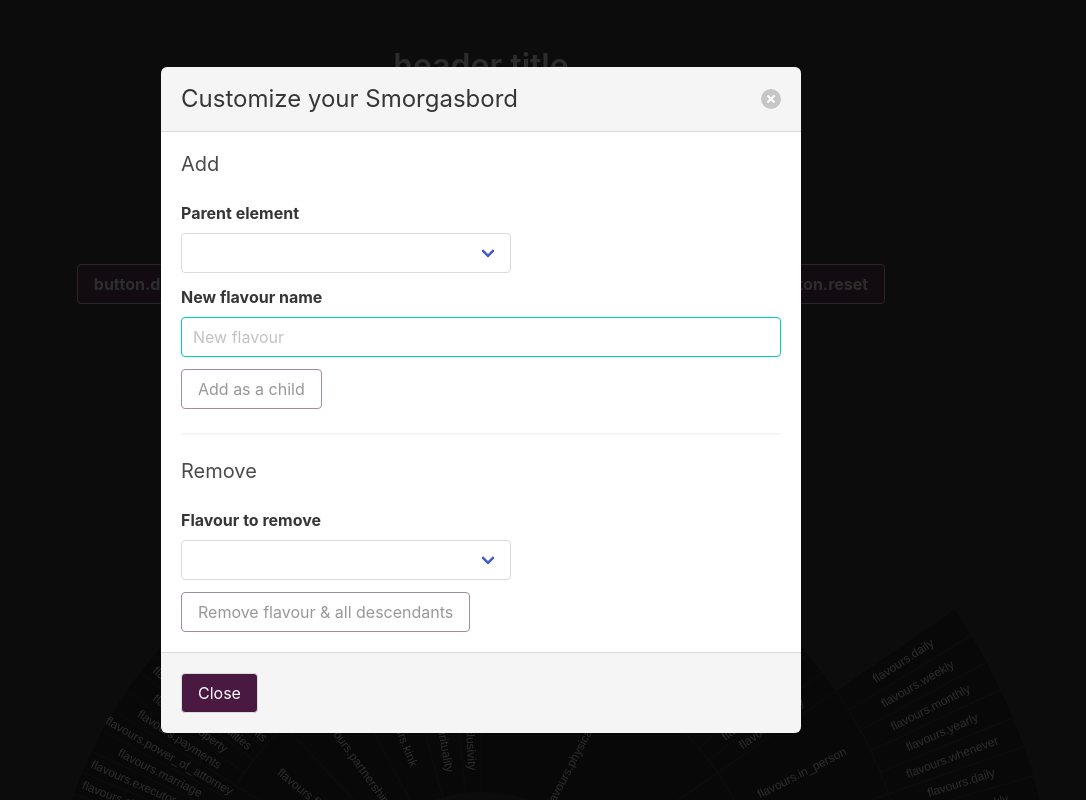
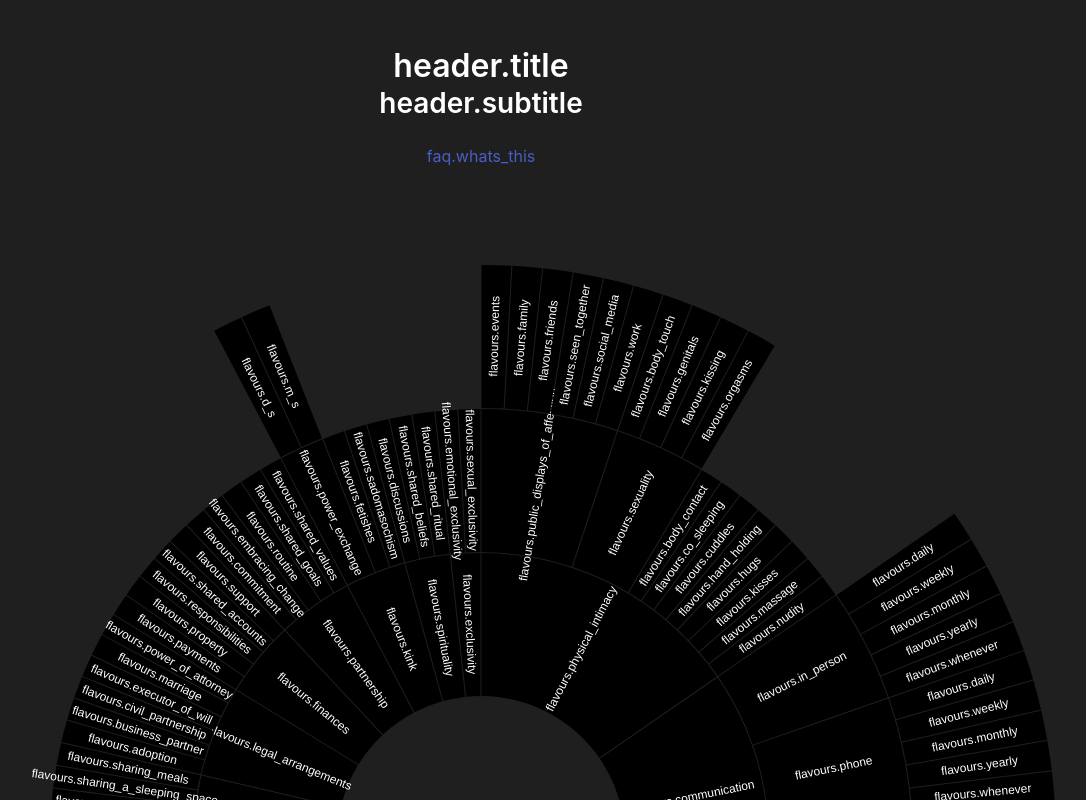
Before and after one commit to duizendnegen/sunburst-smorgasbord, a React (Create React App) app: page / in a window 1280 px wide. Shown: the top 800 px of the page, without its empty margins (159-1245 px from the left). Built offline with nearby package versions, Linux system fonts and the light colour scheme; the HTML template or start-up script is replaced by a standard one.

Commit message:
Display existing hierarchy more clearly in edit form

```diff
--- a/src/App.tsx
+++ b/src/App.tsx
@@ -18,7 +18,7 @@ const App = () => {
 
   const [flavours, setFlavours] = useState<Flavour[]>([]);
   const [hierarchicalFlavours, setHierarchicalFlavours] = useState<d3.HierarchyNode<Flavour>>();
-  const [editModalActive, setEditModalActive] = useState<boolean>(true);
+  const [editModalActive, setEditModalActive] = useState<boolean>(false);
 
   const changeLanguage = (lang) => {
     i18n.changeLanguage(lang);
@@ -184,21 +184,13 @@ const App = () => {
           </p>
         </div>
       </section>
+      <EditModal
+        isActive={editModalActive}
+        flavours={flavours}
+        hierarchicalFlavours={hierarchicalFlavours}
+        onChange={handleEditModalChange}
+        onClose={toggleEditMode}></EditModal>
       <section className="section">
-        <div className="container content">
-          <div className="buttons has-addons is-centered mb-6">
-            <ExportAsImageButton></ExportAsImageButton>
-            <ExportAsJsonButton flavours={flavours}></ExportAsJsonButton>
-            <ImportJsonButton onUpload={importNewFlavours}></ImportJsonButton>
-            <EditButton onClick={toggleEditMode}></EditButton>
-            <ResetButton onReset={resetFlavours}></ResetButton>
-          </div>
-        </div>
-        <EditModal
-          isActive={editModalActive}
-          flavours={flavours}
-          onChange={handleEditModalChange}
-          onClose={toggleEditMode}></EditModal>
         <div className="container content has-text-centered">
           <Smorgasbord
             hierarchicalFlavours={hierarchicalFlavours}
--- a/src/components/AddFlavourForm/AddFlavourForm.tsx
+++ b/src/components/AddFlavourForm/AddFlavourForm.tsx
@@ -4,10 +4,10 @@ import Flavour from "../../interfaces";
 
 interface AddFlavourFormProps {
   onAdd: (name: string, parentUuid: string) => void;
-  flavours: Flavour[];
+  hierarchicalFlavours: d3.HierarchyNode<Flavour>;
 }
 
-const AddFlavourForm = ({ onAdd, flavours } : AddFlavourFormProps) => {
+const AddFlavourForm = ({ onAdd, hierarchicalFlavours } : AddFlavourFormProps) => {
   const { t } = useTranslation();
 
   const [parentUuidToAddFlavourTo, setparentUuidToAddFlavourTo] = useState('');
@@ -19,6 +19,18 @@ const AddFlavourForm = ({ onAdd, flavours } : AddFlavourFormProps) => {
     setNewFlavourName('');
   }
 
+  const getLabelForFlavour = (flavour: d3.HierarchyNode<Flavour>) => {
+    if(!flavour.parent) {
+      return flavour.data.key ? t(`flavours.${flavour.data.key}`) : flavour.data.name;
+    }
+
+    return flavour
+      .ancestors()
+      .reverse()
+      .slice(1)
+      .map((ancestor) => ancestor.data.key ? t(`flavours.${ancestor.data.key}`) : ancestor.data.name).join(" > ");
+  }
+
   return (
     <div>
       <div className="field">
@@ -27,11 +39,11 @@ const AddFlavourForm = ({ onAdd, flavours } : AddFlavourFormProps) => {
           <div className="select">
             <select value={parentUuidToAddFlavourTo} onChange={(e) => setparentUuidToAddFlavourTo(e.target.value)}>
               <option value=''></option>
-              {flavours.map((flavour) => (
-                <option value={flavour.uuid} key={flavour.uuid}>
-                  { flavour.key ? t('flavours.' + flavour.key) : flavour.name }
+              {hierarchicalFlavours ? hierarchicalFlavours.descendants().map((flavour) => (
+                <option value={flavour.data.uuid} key={flavour.data.uuid}>
+                  {getLabelForFlavour(flavour)}
                 </option>
-              ))}
+              )) : ''}
             </select>
           </div>
         </div>
--- a/src/components/EditModal/EditModal.tsx
+++ b/src/components/EditModal/EditModal.tsx
@@ -6,11 +6,12 @@ import RemoveFlavourForm from '../RemoveFlavourForm/RemoveFlavourForm';
 interface EditModalProps {
   isActive: boolean;
   flavours: Flavour[];
+  hierarchicalFlavours: d3.HierarchyNode<Flavour>;
   onClose: () => void;
   onChange: (data: Flavour[]) => void;
 }
 
-const EditModal = ({ isActive, flavours, onClose, onChange } : EditModalProps) => {
+const EditModal = ({ isActive, flavours, hierarchicalFlavours, onClose, onChange } : EditModalProps) => {
   const addNewFlavour = (newFlavourName, parentUuidToAddFlavourTo) => {
     let flavour = {
       "uuid": uuidv4(),
@@ -50,13 +51,13 @@ const EditModal = ({ isActive, flavours, onClose, onChange } : EditModalProps) =
         <section className="modal-card-body">
           <h3 className="subtitle is-5">Add</h3>
           <AddFlavourForm
-            flavours={flavours}
+            hierarchicalFlavours={hierarchicalFlavours}
             onAdd={addNewFlavour}
           ></AddFlavourForm>
           <hr></hr>
           <h3 className="subtitle is-5">Remove</h3>
           <RemoveFlavourForm
-            flavours={flavours}
+            hierarchicalFlavours={hierarchicalFlavours}
             onRemove={removeFlavourAndDescendents}
           ></RemoveFlavourForm>
         </section>
--- a/src/components/RemoveFlavourForm/RemoveFlavourForm.tsx
+++ b/src/components/RemoveFlavourForm/RemoveFlavourForm.tsx
@@ -4,10 +4,10 @@ import Flavour from "../../interfaces";
 
 interface RemoveFlavourFormProps {
   onRemove: (uuid: string) => void;
-  flavours: Flavour[];
+  hierarchicalFlavours: d3.HierarchyNode<Flavour>;
 }
 
-const RemoveFlavourForm = ({ onRemove, flavours } : RemoveFlavourFormProps) => {
+const RemoveFlavourForm = ({ onRemove, hierarchicalFlavours } : RemoveFlavourFormProps) => {
   const { t } = useTranslation();
 
   const [flavourToRemove, setFlavourToRemove] = useState('');
@@ -15,6 +15,18 @@ const RemoveFlavourForm = ({ onRemove, flavours } : RemoveFlavourFormProps) => {
   const removeFlavour = () => {
     onRemove(flavourToRemove);
     setFlavourToRemove('');
+  }
+
+  const getLabelForFlavour = (flavour: d3.HierarchyNode<Flavour>) => {
+    if(!flavour.parent) {
+      return flavour.data.key ? t(`flavours.${flavour.data.key}`) : flavour.data.name;
+    }
+
+    return flavour
+      .ancestors()
+      .reverse()
+      .slice(1)
+      .map((ancestor) => ancestor.data.key ? t(`flavours.${ancestor.data.key}`) : ancestor.data.name).join(" > ");
   }
 
   return (
@@ -25,11 +37,11 @@ const RemoveFlavourForm = ({ onRemove, flavours } : RemoveFlavourFormProps) => {
           <div className="select">
           <select value={flavourToRemove} onChange={(e) => setFlavourToRemove(e.target.value)}>
               <option value=''></option>
-              {flavours.map((flavour) => (
-                <option value={flavour.uuid} key={flavour.uuid}>
-                { flavour.key ? t('flavours.' + flavour.key) : flavour.name }
+              {hierarchicalFlavours ? hierarchicalFlavours.descendants().map((flavour) => (
+                <option value={flavour.data.uuid} key={flavour.data.uuid}>
+                  {getLabelForFlavour(flavour)}
                 </option>
-              ))}
+              )) : ''}
             </select>
           </div>
         </div>
```
